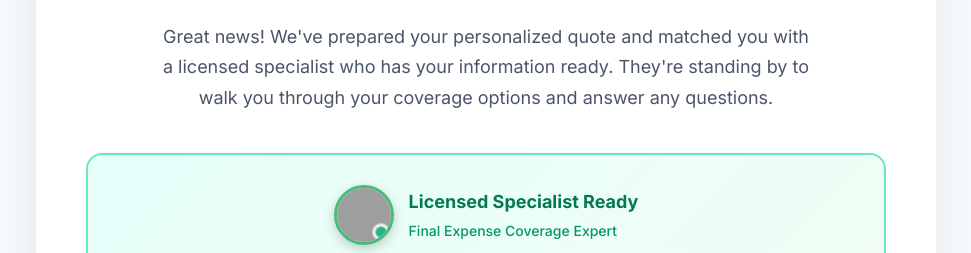
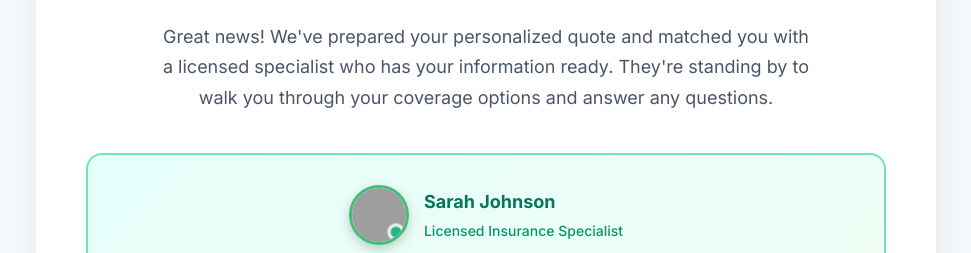
Before and after one commit to WS-Rubicon/campaigns, a plain HTML site: page FP1.html in a window 1280 px wide. Both pictures are taken after a click on the element "Under 50". Shown: the part 547-800 px from the top of the page, without its empty margins (154-1125 px from the left). Drawn offline with Linux system fonts and the light colour scheme; grey boxes are pictures that could not be loaded.

Commit message:
Update FP1.html

```diff
--- a/FP1.html
+++ b/FP1.html
@@ -801,6 +801,29 @@
         var countdownInterval = null;
         var isProcessing = false;
 
+        // Random agent names
+        var agentNames = [
+            'Sarah Johnson',
+            'Michael Davis',
+            'Jennifer Martinez',
+            'David Thompson',
+            'Lisa Anderson',
+            'Robert Wilson',
+            'Karen White',
+            'James Brown',
+            'Patricia Garcia',
+            'Christopher Miller',
+            'Nancy Rodriguez',
+            'Daniel Moore',
+            'Sandra Taylor',
+            'Matthew Thomas',
+            'Carol Jackson'
+        ];
+
+        function getRandomAgentName() {
+            return agentNames[Math.floor(Math.random() * agentNames.length)];
+        }
+
         // Add click handlers to age buttons
         document.addEventListener('DOMContentLoaded', function() {
             var ageButtons = document.querySelectorAll('.age-button');
@@ -850,6 +873,7 @@
 
                 var ageText = ageRangeText[age];
                 var refNumber = 'AGE-' + ageText.toUpperCase() + '-' + new Date().getFullYear();
+                var agentName = getRandomAgentName();
 
                 // COMPLETELY REPLACE the entire container with page 2
                 document.getElementById('mainContainer').innerHTML = `
@@ -889,12 +913,12 @@
                                     <div class="online-indicator"></div>
                                 </div>
                                 <div class="agent-info">
-                                    <div class="agent-name">Licensed Specialist Ready</div>
-                                    <div class="agent-title">Final Expense Coverage Expert</div>
+                                    <div class="agent-name">${agentName}</div>
+                                    <div class="agent-title">Licensed Insurance Specialist</div>
                                 </div>
                             </div>
                             <div class="agent-message">
-                                "Hi! I have your ${age.toLowerCase()} age bracket application ready. Let's get you the coverage you need - I'm here to help!"
+                                "Hi! I'm ${agentName.split(' ')[0]} and I have your ${age.toLowerCase()} age bracket application ready. Let's get you the coverage you need - I'm here to help!"
                             </div>
                         </div>
 
```
